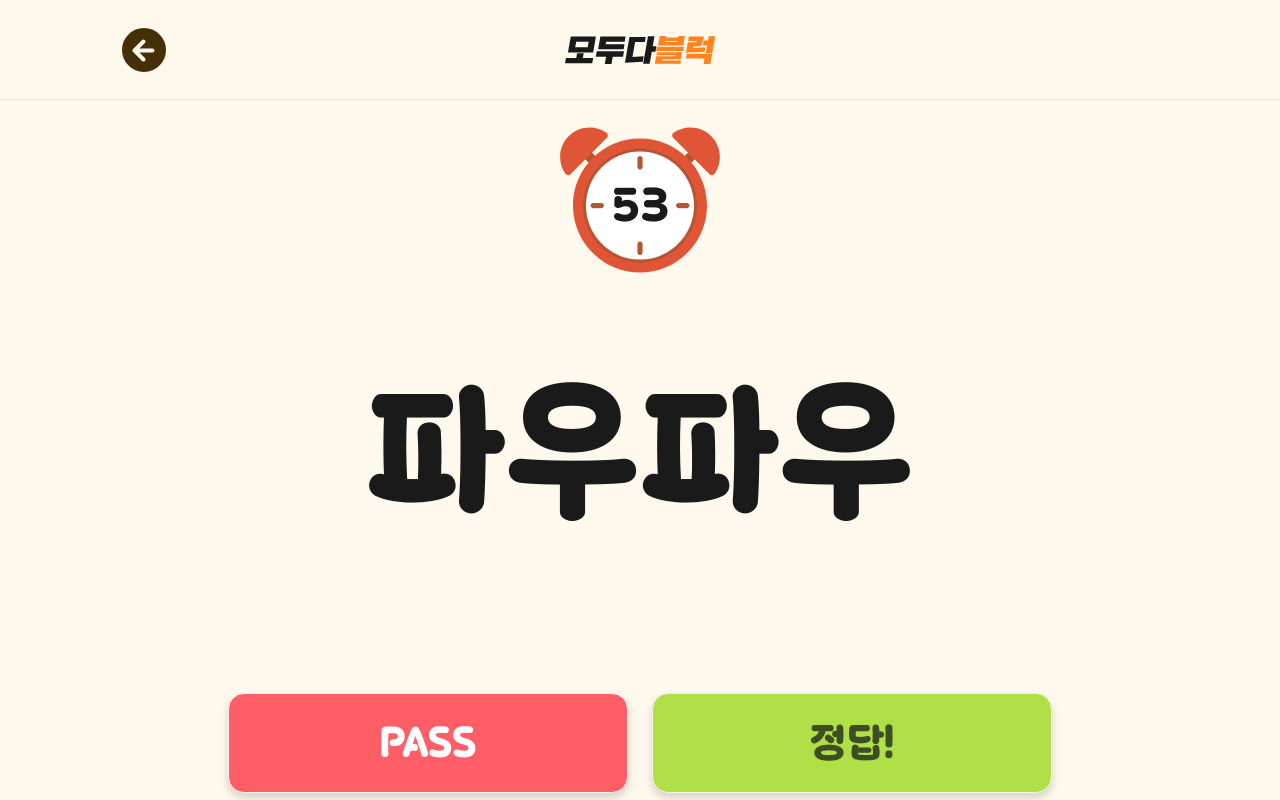
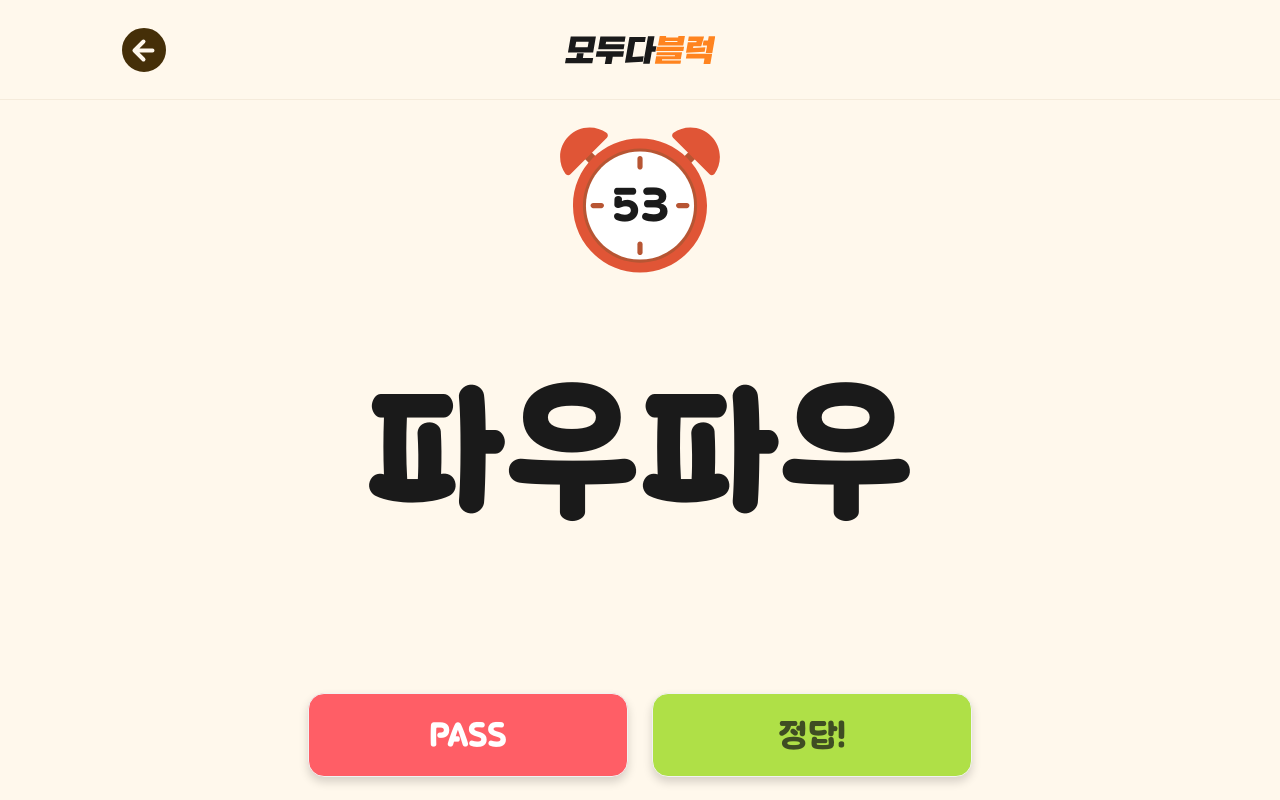
Before and after one commit to gandy818/personality-test, a Next.js app: page /speedgame/fruit in a window 1280 px wide. Built offline with nearby package versions, Linux system fonts and the light colour scheme.

Commit message:
fix: 사이즈 조정

```diff
--- a/src/components/speedgame/SpeedgameComponent.tsx
+++ b/src/components/speedgame/SpeedgameComponent.tsx
@@ -402,26 +402,21 @@ export default function SpeedgameComponent() {
               {time}
             </div>
           </div>
-          <div className="max-w-[800px] mx-auto">
-            <div
-              className="text-center font-bold mt-10 mb-32 text-[150px]"
-              // style={{
-              //   fontSize: 'clamp(64px, 12vw, 150px)',
-              // }}
-            >
-              {shuffledList[currentIndex]}
-            </div>
+
+          <div className="text-center font-bold mt-10 mb-32 text-[150px]">
+            {shuffledList[currentIndex]}
           </div>
+
           {/* 버튼들 */}
           <div className="flex mx-auto w-fit gap-6">
             <button
-              className="btn bg-[#FF5E66] hover:bg-[#FF5E66] text-white rounded-2xl w-[25rem] h-[6.25rem] shadow-block text-[2.5rem]"
+              className="btn bg-[#FF5E66] hover:bg-[#FF5E66] text-white rounded-2xl w-[20rem] h-[5.25rem] shadow-block text-[32px]"
               onClick={() => handleButton('pass')}
             >
               PASS
             </button>
             <button
-              className="btn bg-[#AFE047] hover:bg-[#AFE047] text-[#3F4D23] rounded-2xl w-[25rem] h-[6.25rem] shadow-block text-[2.5rem]"
+              className="btn bg-[#AFE047] hover:bg-[#AFE047] text-[#3F4D23] rounded-2xl w-[20rem] h-[5.25rem] shadow-block text-[32px]"
               onClick={() => handleButton('correct')}
             >
               정답!
```
